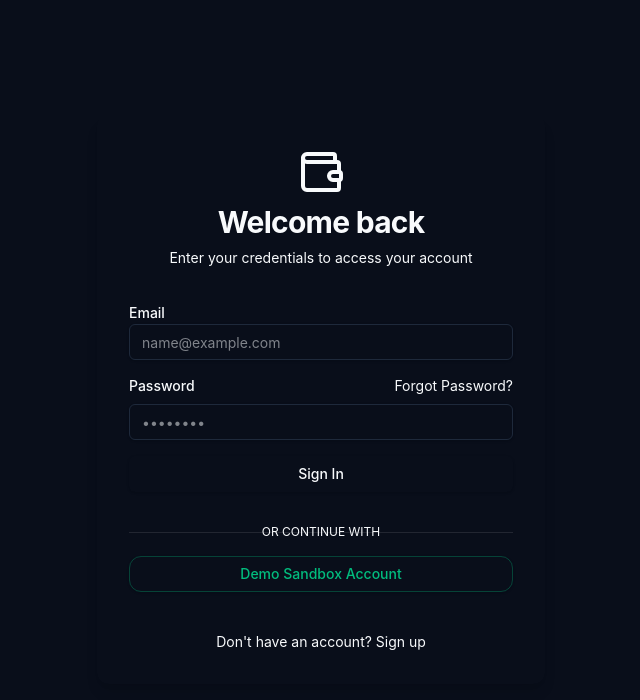
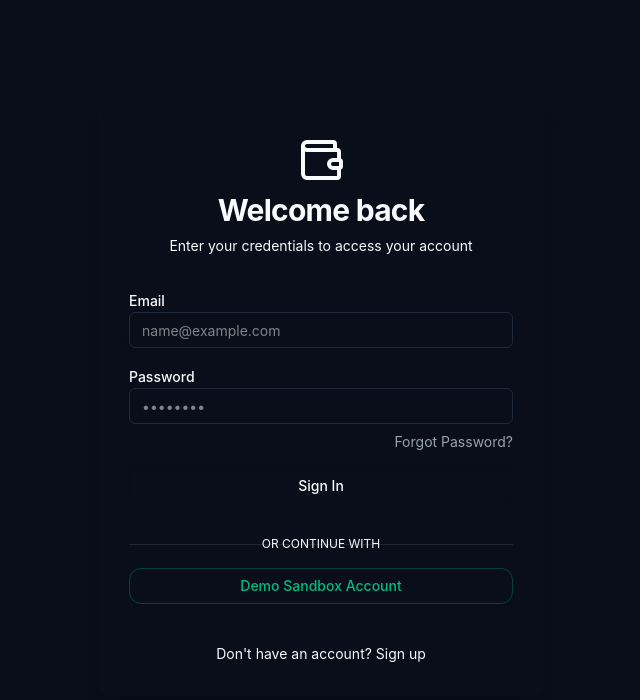
Before and after one commit to dybrahimovic28/Money-tracker, a React (Vite) app: page /login in a window 1280 px wide. Shown: the top 700 px of the page, without its empty margins (319-959 px from the left). Built offline with nearby package versions, Linux system fonts and the light colour scheme.

Commit message:
style: reposition and style forgot password link on login page

```diff
--- a/src/pages/Login.tsx
+++ b/src/pages/Login.tsx
@@ -78,16 +78,9 @@ export function Login() {
             />
           </div>
           <div className="space-y-2">
-            <div className="flex items-center justify-between">
-              <label className="text-sm font-medium leading-none peer-disabled:cursor-not-allowed peer-disabled:opacity-70">
-                Password
-              </label>
-              {!isSignUp && (
-                <Link to="/forgot-password" className="text-sm text-primary hover:underline">
-                  Forgot Password?
-                </Link>
-              )}
-            </div>
+            <label className="text-sm font-medium leading-none peer-disabled:cursor-not-allowed peer-disabled:opacity-70">
+              Password
+            </label>
             <Input
               type="password"
               placeholder="••••••••"
@@ -95,6 +88,16 @@ export function Login() {
               onChange={(e) => setPassword(e.target.value)}
               required
             />
+            {!isSignUp && (
+              <div className="flex justify-end">
+                <Link
+                  to="/forgot-password"
+                  className="text-sm text-gray-400 hover:text-white hover:underline transition-all duration-200"
+                >
+                  Forgot Password?
+                </Link>
+              </div>
+            )}
           </div>
           <Button type="submit" className="w-full" disabled={loading}>
             {loading ? 'Processing...' : isSignUp ? 'Sign Up' : 'Sign In'}
```
